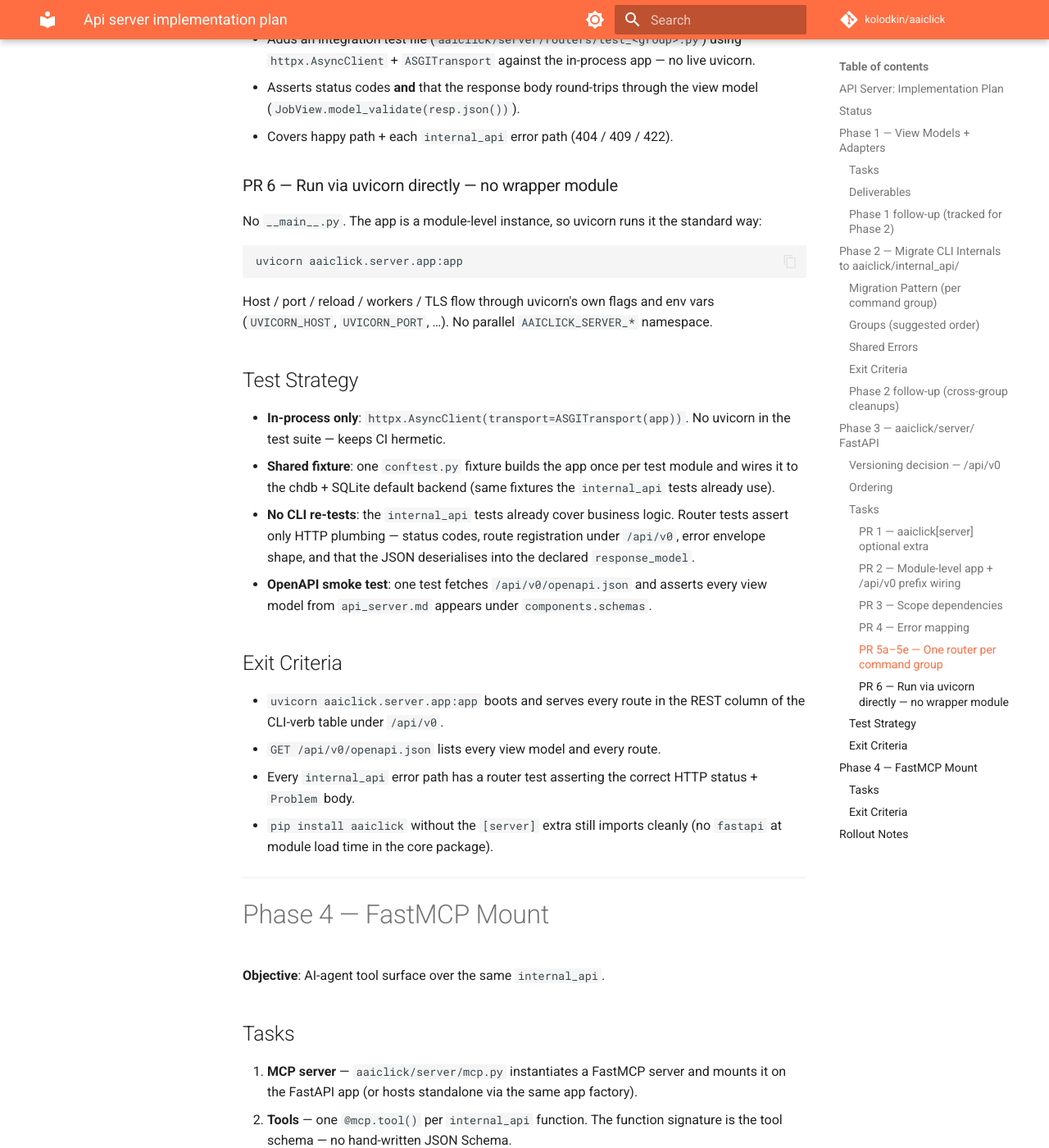
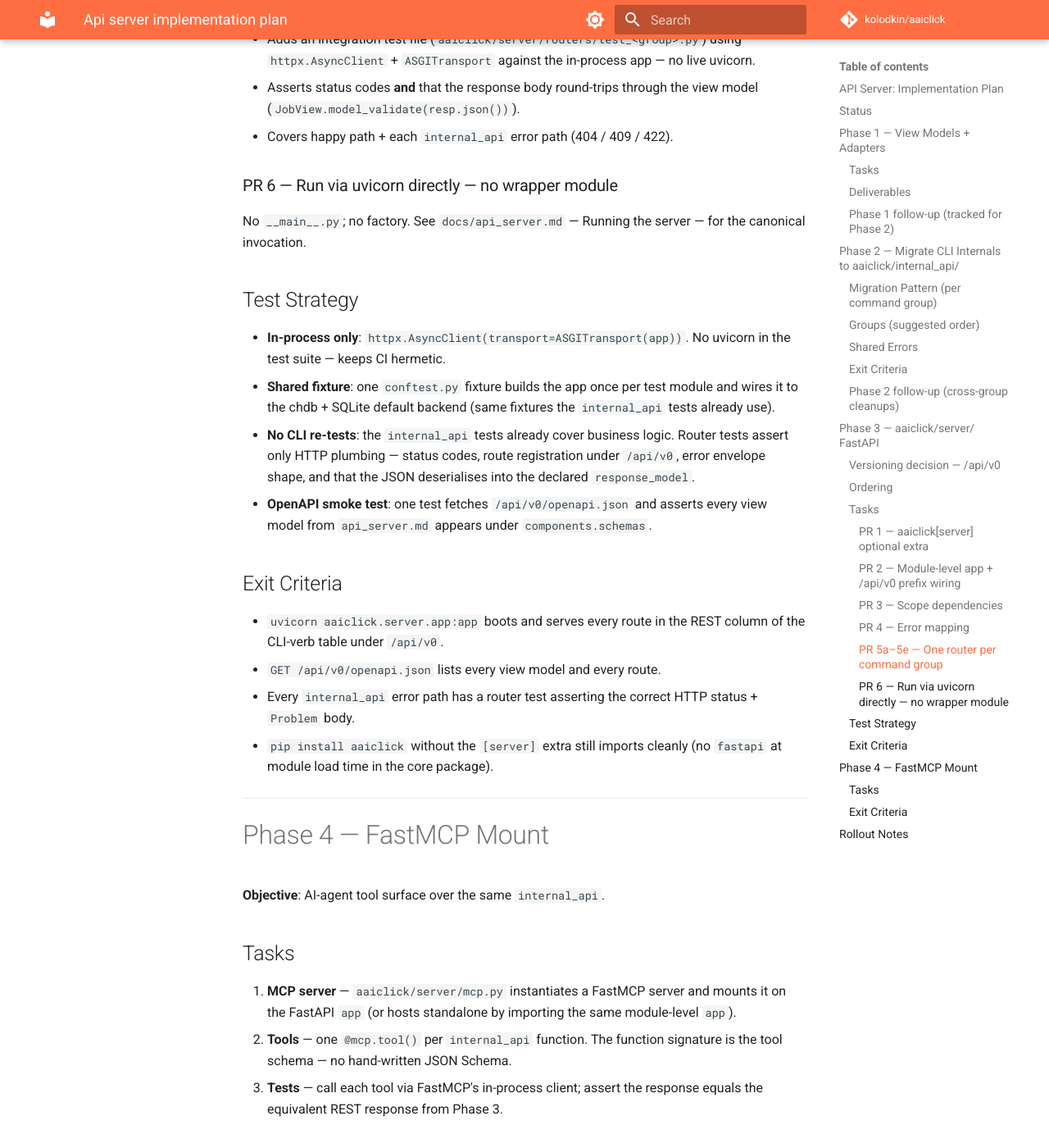
Before and after one commit to kolodkin/aaiclick, an MkDocs documentation site: the page built from docs/api_server_implementation_plan.md, in a window 1280 px wide and 1400 px high, scrolled down 8575 px. Shown: the whole window at 82% size. Built offline with MkDocs 1.6.1 and Material for MkDocs 9.7.7, drawn with Linux system fonts in a browser that asks for light colours; comment, search, counter and statistics services are not loaded.

Commit message:
cleanup: Consolidate 'Running the server' doc block; drop stale factory refs
- docs/api_server.md tree: "FastAPI app factory" → "FastAPI app instance"
  (missed in the factory-removal commit).
- docs/api_server_implementation_plan.md MCP task: update the phrase
  "via the same app factory" to reference the module-level `app` instead.
- aaiclick/server/CLAUDE.md "Running the server" was a near-verbatim
  copy of docs/api_server.md — replaced with a one-line pointer.
- docs/api_server_implementation_plan.md PR 6 section likewise collapsed
  to a pointer; the spec doc is the canonical source.

````diff
--- a/docs/api_server_implementation_plan.md
+++ b/docs/api_server_implementation_plan.md
@@ -301,16 +301,8 @@ Each router PR:
 
 ### PR 6 — Run via uvicorn directly — no wrapper module
 
-No `__main__.py`. The app is a module-level instance, so uvicorn runs it
-the standard way:
-
-```bash
-uvicorn aaiclick.server.app:app
-```
-
-Host / port / reload / workers / TLS flow through uvicorn's own flags
-and env vars (`UVICORN_HOST`, `UVICORN_PORT`, …). No parallel
-`AAICLICK_SERVER_*` namespace.
+No `__main__.py`; no factory. See `docs/api_server.md` — Running the
+server — for the canonical invocation.
 
 ## Test Strategy
 
@@ -346,8 +338,8 @@ and env vars (`UVICORN_HOST`, `UVICORN_PORT`, …). No parallel
 ## Tasks
 
 1. **MCP server** — `aaiclick/server/mcp.py` instantiates a FastMCP server
-   and mounts it on the FastAPI app (or hosts standalone via the same
-   app factory).
+   and mounts it on the FastAPI `app` (or hosts standalone by importing
+   the same module-level `app`).
 2. **Tools** — one `@mcp.tool()` per `internal_api` function. The function
    signature is the tool schema — no hand-written JSON Schema.
 3. **Tests** — call each tool via FastMCP's in-process client; assert the
````
Also changed, not shown: aaiclick/server/CLAUDE.md (+1 -14 lines), docs/api_server.md (+1 -1 lines).
